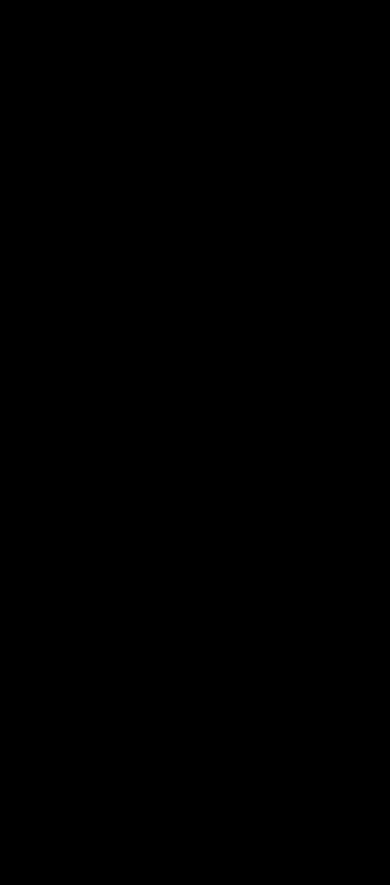
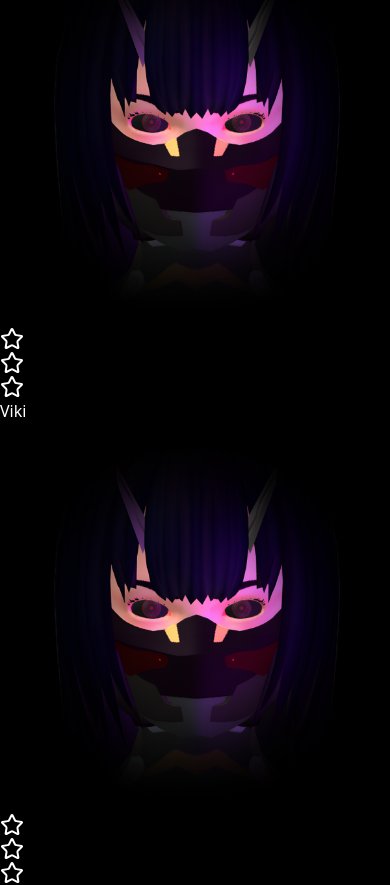
Before and after one commit to Messias-Fernandes-Dev/3D-gaming-website, a React (Vite) app: page / in a window 390 px wide. Shown: the part 1686-2571 px from the top of the page. Before the commit the page ends 1623 px from the top, so only its background shows below. Built offline with nearby package versions, Linux system fonts and the light colour scheme.

Commit message:
estilização do avatar VIKI

```diff
--- a/package.json
+++ b/package.json
@@ -11,6 +11,7 @@
   },
   "dependencies": {
     "boxicons": "^2.1.4",
+    "lucide-react": "^0.515.0",
     "react": "^19.1.0",
     "react-dom": "^19.1.0"
   },
--- a/src/components/Characters.jsx
+++ b/src/components/Characters.jsx
@@ -1,4 +1,5 @@
 import { useState } from "react";
+import { Star } from "lucide-react"
 
 const Characters = () => {
 
@@ -121,6 +122,47 @@ const Characters = () => {
 
             <div className="text-lg mb-2">Viki</div>
 
+            {/* Avatar visual placeholder */}
+            <div className="w-20 h-20 bg-gray-800/50 rounded-md items-center justify-center mb-2">
+              <img src="public\images\VIKI.png" alt="VIKI-IMG" />
+            </div>
+
+            {/* Stars rating */}
+            <div className="flex">
+              {[...Array(3)].map((_,i) => (
+                <Star key={i} className="w-4 h-4 fill-violet-400 text-violet-500"/>
+              ))}
+            </div>
+
+            {/* Highlight for selected avatar */}
+            {selectedAvatar === "VIKI" && (
+              <div className="absolute inset-0 border-2 rounded-lg pointer-events-none"></div>
+            )}
+
+            </div>
+
+            {/* VIKI CARD */}
+            <div className="relative bg-gray-900/70 backdrop-blur-sm rounded-lg p-3 border flex lg:flex-row flex-col justify-between px-12 items-center cursor-pointer transition-all duration-300">
+
+            <div className="text-lg mb-2">Viki</div>
+
+            {/* Avatar visual placeholder */}
+            <div className="w-20 h-20 bg-gray-800/50 rounded-md items-center justify-center mb-2">
+              <img src="public\images\VIKI.png" alt="VIKI-IMG" />
+            </div>
+
+            {/* Stars rating */}
+            <div className="flex">
+              {[...Array(3)].map((_,i) => (
+                <Star key={i} className="w-4 h-4 fill-violet-400 text-violet-500"/>
+              ))}
+            </div>
+
+            {/* Highlight for selected avatar */}
+            {selectedAvatar === "VIKI" && (
+              <div className="absolute inset-0 border-2 rounded-lg pointer-events-none"></div>
+            )}
+
             </div>
           </div>
 
```
Also changed, not shown: 1 other file (tests, documents, lock files or other folders).
